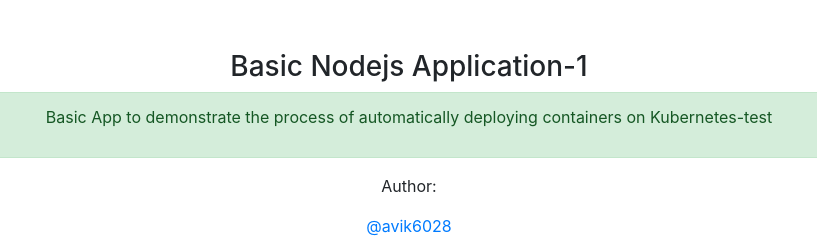
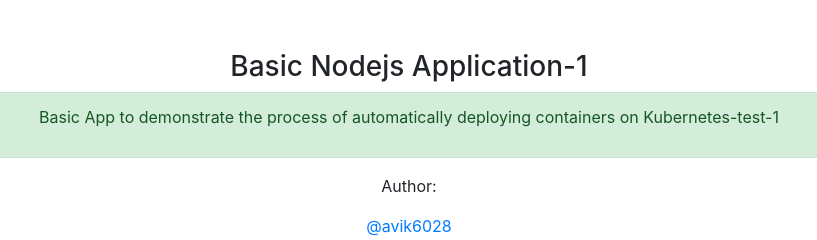
Before and after one commit to ppitonak/oc-pipe, a website: page index.html in a window 1280 px wide. Shown: the full height of the page, 231-1048 px from the left. Drawn offline with nearby package versions, Linux system fonts and the light colour scheme.

Commit message:
Update index.html

```diff
--- a/index.html
+++ b/index.html
@@ -15,7 +15,7 @@
         <div class="panel-body">
           <div class="alert alert-success">
             <p class="text-center">
-              Basic App to demonstrate the process of automatically deploying containers on Kubernetes-test</p>
+              Basic App to demonstrate the process of automatically deploying containers on Kubernetes-test-1</p>
           </div>
 
           <div class="text-center">
```
